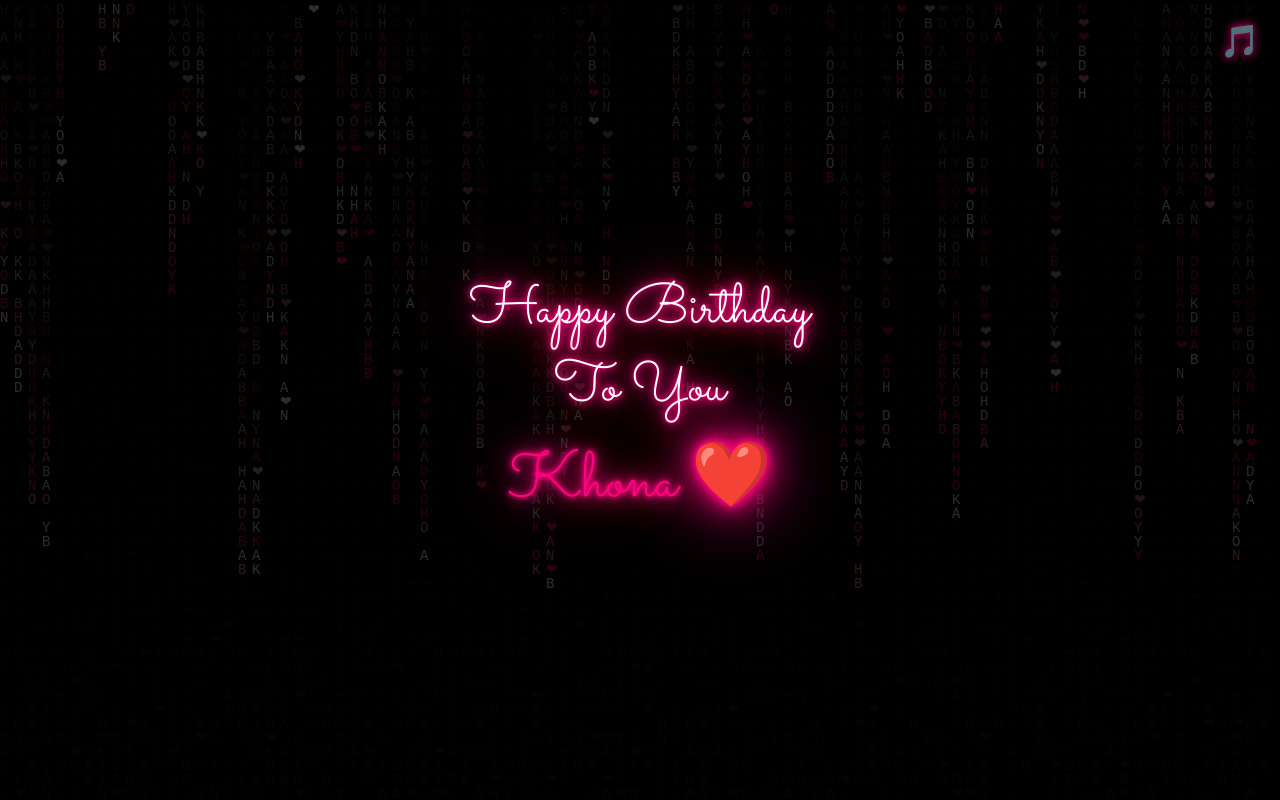
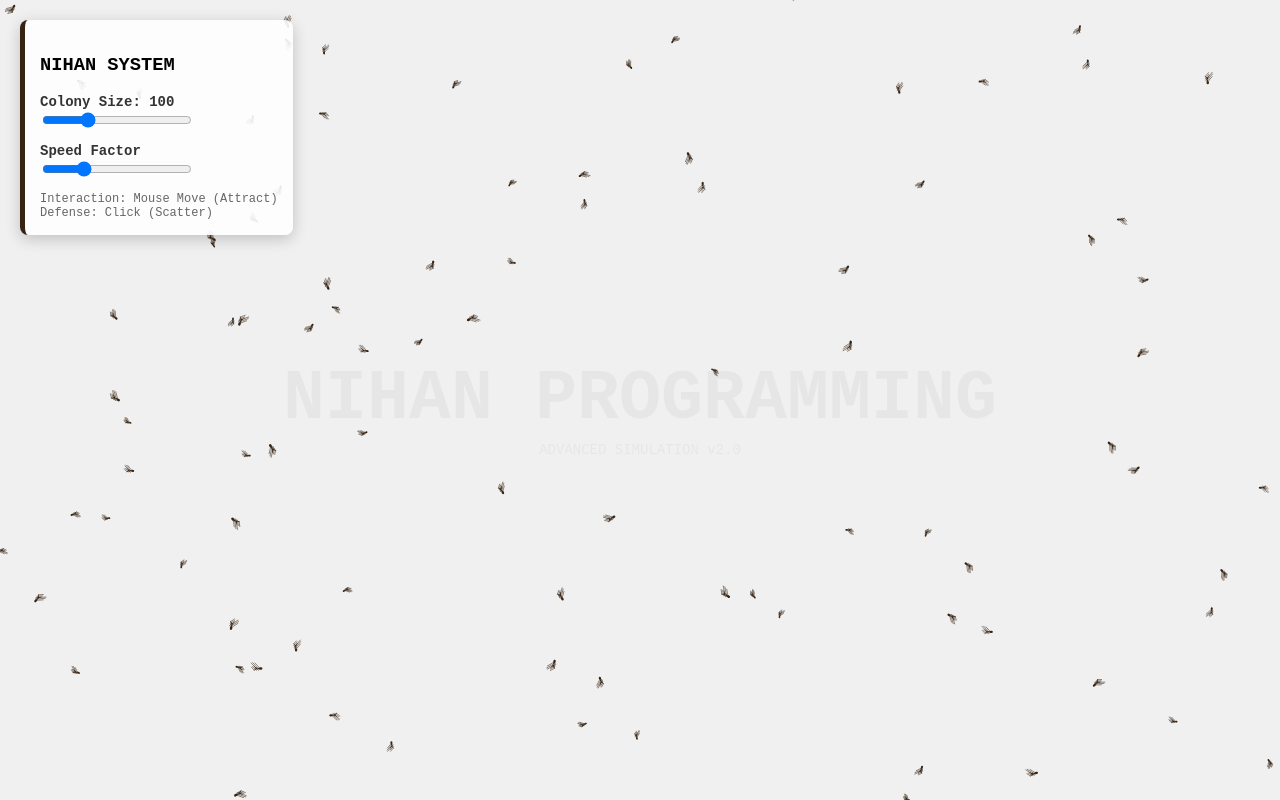
Before and after one commit to nihanalonee/khona2026, a plain HTML site: page index.html in a window 1280 px wide. Drawn offline with Linux system fonts and the light colour scheme.

Commit message:
Update index.html

```diff
--- a/index.html
+++ b/index.html
@@ -2,343 +2,290 @@
 <html lang="en">
 <head>
     <meta charset="UTF-8">
-    <meta name="viewport" content="width=device-width, initial-scale=1.0, maximum-scale=1.0, user-scalable=no">
-    <title>Happy Birthday Khona</title>
-    <link href="https://fonts.googleapis.com/css2?family=Sacramento&family=Dancing+Script:wght@700&family=Quicksand:wght@500&display=swap" rel="stylesheet">
+    <meta name="viewport" content="width=device-width, initial-scale=1.0">
+    <title>Nihan Programming - Advanced Ant System</title>
     <style>
-        /* --- 1. RESET & GLOBAL --- */
-        * { margin: 0; padding: 0; box-sizing: border-box; }
         body {
-            background-color: #000;
+            margin: 0;
             overflow: hidden;
-            font-family: 'Quicksand', sans-serif;
-            height: 100vh;
-            width: 100vw;
-            display: flex;
-            justify-content: center;
-            align-items: center;
-            color: white;
+            background-color: #f0f0f0;
+            font-family: 'Courier New', Courier, monospace;
         }
-
-        /* --- 2. MATRIX RAIN CANVAS --- */
         canvas {
-            position: fixed; top: 0; left: 0;
-            width: 100%; height: 100%;
-            z-index: 0;
-            opacity: 0.6; /* Slight fade to make text pop */
+            display: block;
         }
-
-        /* --- 3. COUNTDOWN LAYER --- */
-        #loading-layer {
-            position: fixed; top: 0; left: 0; width: 100%; height: 100%;
-            z-index: 10;
-            display: flex; justify-content: center; align-items: center;
-            flex-direction: column;
-            pointer-events: none;
+        /* UI Control Panel */
+        #controls {
+            position: absolute;
+            top: 20px;
+            left: 20px;
+            background: rgba(255, 255, 255, 0.9);
+            padding: 15px;
+            border-radius: 8px;
+            box-shadow: 0 4px 15px rgba(0,0,0,0.2);
+            border-left: 5px solid #362312;
+            user-select: none;
         }
-
-        .count-number {
-            font-family: monospace;
-            font-size: 8rem;
-            color: #fff;
-            text-shadow: 0 0 20px #ff007f; /* Neon Pink Glow */
-            animation: pulse 1s infinite;
+        .control-group {
+            margin-bottom: 10px;
         }
-
-        /* --- 4. TITLE ANIMATION (Neon Text) --- */
-        #title-layer {
-            display: none; /* Hidden Initially */
-            position: fixed; top: 0; left: 0; width: 100%; height: 100%;
-            z-index: 15;
-            flex-direction: column; justify-content: center; align-items: center;
-            background: rgba(0,0,0,0.7); /* Dim background */
+        label {
+            display: block;
+            font-size: 14px;
+            font-weight: bold;
+            color: #333;
         }
-
-        .neon-text {
-            font-family: 'Sacramento', cursive;
-            font-size: 3.5rem;
-            color: #fff;
-            text-align: center;
-            line-height: 1.4;
-            /* The Exact Pink Neon Glow */
-            text-shadow:
-                0 0 5px #ff007f,
-                0 0 10px #ff007f,
-                0 0 20px #ff007f,
-                0 0 40px #ff007f,
-                0 0 80px #ff007f;
-            animation: zoomIn 1.5s ease-out forwards;
+        input[type=range] {
+            width: 150px;
         }
-
-        .name-highlight {
-            color: #ff007f; /* Hot Pink */
-            font-size: 4rem;
-            display: block;
-            margin-top: 10px;
+        .status {
+            font-size: 12px;
+            color: #666;
+            margin-top: 5px;
         }
-
-        /* --- 5. GIFT BOX INTERACTION --- */
-        #gift-layer {
-            display: none; /* Hidden Initially */
-            position: fixed; top: 0; left: 0; width: 100%; height: 100%;
-            z-index: 20;
-            flex-direction: column; justify-content: center; align-items: center;
-            background: rgba(0,0,0,0.85); /* Darker background */
-            transition: opacity 1s;
-        }
-
-        /* CSS 3D Gift Box */
-        .gift-box-container {
-            position: relative;
-            width: 120px; height: 120px;
-            cursor: pointer;
-            animation: bounce 2s infinite;
-        }
-        .gift-box {
-            width: 100%; height: 100%;
-            background: linear-gradient(135deg, #2196f3, #1976d2); /* Blue Box like screenshot */
-            border-radius: 10px;
-            box-shadow: 0 0 30px rgba(33, 150, 243, 0.6);
-            position: relative;
-        }
-        .ribbon-v {
-            position: absolute; left: 50%; top: 0; bottom: 0;
-            width: 20px; background: #ff5252; transform: translateX(-50%);
-        }
-        .ribbon-h {
-            position: absolute; top: 50%; left: 0; right: 0;
-            height: 20px; background: #ff5252; transform: translateY(-50%);
-        }
-        .click-text {
-            margin-top: 30px;
-            color: white; font-size: 1.2rem; letter-spacing: 2px;
-            animation: blink 1.5s infinite;
-        }
-
-        /* --- 6. THE BOOK REVEAL --- */
-        #book-layer {
-            display: none; /* Hidden Initially */
-            position: relative; z-index: 30;
-            width: 90%; max-width: 750px;
-            perspective: 1500px;
-        }
-
-        .book {
-            display: flex;
-            background: #fff;
-            border-radius: 15px;
-            overflow: hidden;
-            box-shadow: 0 0 50px rgba(255, 0, 127, 0.5); /* Pink Glow Shadow */
-            animation: openBook 1.2s cubic-bezier(0.34, 1.56, 0.64, 1);
-            min-height: 450px;
-        }
-
-        .left-page {
-            flex: 1; background: #fff0f5; /* Light Pink Page */
-            padding: 20px;
-            display: flex; flex-direction: column; align-items: center; justify-content: center;
-            border-right: 2px dashed #ff80ab;
-        }
-
-        .right-page {
-            flex: 1; background: #fff;
-            padding: 30px;
-            display: flex; flex-direction: column; align-items: center; justify-content: center;
-            text-align: center;
-            position: relative;
-        }
-
-        .polaroid {
-            background: white; padding: 12px;
-            box-shadow: 0 5px 15px rgba(0,0,0,0.2);
-            transform: rotate(-3deg);
-            width: 85%;
-            margin-bottom: 15px;
-        }
-        .polaroid img { width: 100%; border-radius: 4px; }
-
-        .wish-title {
-            font-family: 'Dancing Script', cursive;
-            font-size: 2.5rem; color: #ff007f;
-            margin-bottom: 15px;
-        }
-        .wish-body {
-            color: #555; font-size: 1.1rem; line-height: 1.6;
-            font-family: 'Quicksand', sans-serif;
-        }
-
-        /* Mobile Stack */
-        @media (max-width: 600px) {
-            .book { flex-direction: column; min-height: auto; }
-            .left-page { border-right: none; border-bottom: 2px dashed #ff80ab; padding: 30px 20px; }
-            .neon-text { font-size: 2.5rem; }
-            .name-highlight { font-size: 3rem; }
-        }
-
-        /* Music Button */
-        .music-control {
-            position: fixed; top: 20px; right: 20px; z-index: 100;
-            font-size: 2rem; cursor: pointer;
-            filter: drop-shadow(0 0 5px #ff007f);
-            animation: spin 5s linear infinite;
-        }
-
-        /* Animations */
-        @keyframes pulse { 0% { transform: scale(1); opacity: 1; } 50% { transform: scale(1.1); opacity: 0.8; } 100% { transform: scale(1); opacity: 1; } }
-        @keyframes zoomIn { 0% { transform: scale(0.5); opacity: 0; } 100% { transform: scale(1); opacity: 1; } }
-        @keyframes bounce { 0%, 100% { transform: translateY(0); } 50% { transform: translateY(-15px); } }
-        @keyframes blink { 50% { opacity: 0.5; } }
-        @keyframes openBook { from { transform: scale(0); opacity: 0; } to { transform: scale(1); opacity: 1; } }
-        @keyframes spin { 100% { transform: rotate(360deg); } }
-
     </style>
 </head>
 <body>
 
-    <canvas id="matrix"></canvas>
+<div id="controls">
+    <h3>NIHAN SYSTEM</h3>
+    <div class="control-group">
+        <label>Colony Size: <span id="countVal">100</span></label>
+        <input type="range" id="antRange" min="20" max="300" value="100">
+    </div>
+    <div class="control-group">
+        <label>Speed Factor</label>
+        <input type="range" id="speedRange" min="1" max="5" step="0.1" value="2">
+    </div>
+    <div class="status">
+        Interaction: Mouse Move (Attract)<br>
+        Defense: Click (Scatter)
+    </div>
+</div>
 
-    <div id="loading-layer">
-        <div class="count-number" id="countdown">3</div>
-    </div>
+<canvas id="antCanvas"></canvas>
 
-    <div id="title-layer">
-        <div class="neon-text">
-            Happy Birthday<br>To You<br>
-            <span class="name-highlight">Khona ❤️</span>
-        </div>
-    </div>
+<script>
+    const canvas = document.getElementById('antCanvas');
+    const ctx = canvas.getContext('2d');
 
-    <div id="gift-layer">
-        <div class="gift-box-container" id="gift-btn">
-            <div class="gift-box">
-                <div class="ribbon-v"></div>
-                <div class="ribbon-h"></div>
-            </div>
-        </div>
-        <div class="click-text">Tap to start magic ✨</div>
-    </div>
+    let width, height;
 
-    <div id="book-layer">
-        <div class="book">
-            <div class="left-page">
-                <h2 style="font-family:'Dancing Script'; color:#ff007f; font-size:1.8rem;">Beautiful Moments</h2>
-                <div class="polaroid">
-                    <img src="https://media.giphy.com/media/v1.Y2lkPTc5MGI3NjExM3Z5aW12a3Z5aW12a3Z5aW12a3Z5aW12a3Z5aW12a3Z5aW12a/LpDmM2wSt6Hm5fKJVa/giphy.gif" alt="Memory">
-                </div>
-                <div style="background:#ff007f; color:white; padding:5px 15px; border-radius:15px; font-size:0.8rem; margin-top:5px;">
-                    October 21, 2026
-                </div>
-            </div>
+    // Mouse Interaction Object
+    const mouse = { x: -1000, y: -1000, active: false };
 
-            <div class="right-page">
-                <div class="wish-title">Happy Birthday!</div>
-                <p class="wish-body">
-                    Dear <b>Khona</b>,<br><br>
-                    May your day be filled with endless joy, sweet surprises, and magical moments. You deserve all the happiness in the world!
-                    <br><br>
-                    Keep Shining! ✨
-                </p>
-                <div style="font-size: 2rem; margin-top: 15px;">🎂🎁🎈</div>
-            </div>
-        </div>
-    </div>
+    // System Variables
+    let ants = [];
+    let antCount = 100;
+    let globalSpeed = 2;
+    let panicMode = false;
 
-    <div class="music-control" id="music-btn">🎵</div>
-    <audio id="bg-music" loop>
-        <source src="https://raw.githubusercontent.com/yixizhang/HTML5-Audio-Visualizer/master/audio/happy_birthday.mp3" type="audio/mp3">
-    </audio>
+    // Resize Handler
+    function resize() {
+        width = window.innerWidth;
+        height = window.innerHeight;
+        canvas.width = width;
+        canvas.height = height;
+    }
+    window.addEventListener('resize', resize);
+    resize();
 
-    <script>
-        // Use DOMContentLoaded to prevent "Stuck at 3"
-        document.addEventListener('DOMContentLoaded', () => {
+    // Mouse Listeners
+    window.addEventListener('mousemove', (e) => {
+        mouse.x = e.clientX;
+        mouse.y = e.clientY;
+        mouse.active = true;
+    });
 
-            // --- 1. SETUP ---
-            const countdownEl = document.getElementById('countdown');
-            const loadingLayer = document.getElementById('loading-layer');
-            const titleLayer = document.getElementById('title-layer');
-            const giftLayer = document.getElementById('gift-layer');
-            const bookLayer = document.getElementById('book-layer');
-            const giftBtn = document.getElementById('gift-btn');
-            const musicBtn = document.getElementById('music-btn');
-            const audio = document.getElementById('bg-music');
+    window.addEventListener('mousedown', () => {
+        panicMode = true;
+        setTimeout(() => { panicMode = false; }, 800); // Panic lasts 0.8 seconds
+    });
 
-            // --- 2. MATRIX RAIN (Pink Theme) ---
-            const canvas = document.getElementById('matrix');
-            const ctx = canvas.getContext('2d');
+    // UI Listeners
+    const antRange = document.getElementById('antRange');
+    const speedRange = document.getElementById('speedRange');
+    const countVal = document.getElementById('countVal');
 
-            function resize() { canvas.width = window.innerWidth; canvas.height = window.innerHeight; }
-            window.addEventListener('resize', resize); resize();
+    antRange.addEventListener('input', (e) => {
+        antCount = parseInt(e.target.value);
+        countVal.innerText = antCount;
+        initAnts();
+    });
 
-            const chars = "KHONA❤️BDAY";
-            const fontSize = 14;
-            const columns = canvas.width / fontSize;
-            const drops = Array(Math.floor(columns)).fill(1);
+    speedRange.addEventListener('input', (e) => {
+        globalSpeed = parseFloat(e.target.value);
+    });
 
-            function draw() {
-                ctx.fillStyle = 'rgba(0, 0, 0, 0.05)';
-                ctx.fillRect(0, 0, canvas.width, canvas.height);
-                ctx.font = fontSize + 'px monospace';
+    // --- The Advanced Ant Class ---
+    class Ant {
+        constructor() {
+            this.reset();
+        }
 
-                for(let i=0; i<drops.length; i++) {
-                    const text = chars[Math.floor(Math.random()*chars.length)];
-                    // Mix of Pink, Hot Pink, and White
-                    const colors = ['#ff007f', '#ff80ab', '#ffffff'];
-                    ctx.fillStyle = colors[Math.floor(Math.random() * colors.length)];
+        reset() {
+            this.x = Math.random() * width;
+            this.y = Math.random() * height;
+            this.angle = Math.random() * Math.PI * 2;
+            this.size = Math.random() * 0.4 + 0.6; // Scale
+            this.baseSpeed = Math.random() * 0.5 + 0.5;
+            this.walkCycle = Math.random() * 10; // For leg animation
+            this.turnSpeed = 0.1;
+        }
 
-                    ctx.fillText(text, i*fontSize, drops[i]*fontSize);
-                    if(drops[i]*fontSize > canvas.height && Math.random() > 0.975) drops[i] = 0;
-                    drops[i]++;
+        update() {
+            let targetAngle = this.angle;
+            let speedMultiplier = 1;
+
+            // 1. Interaction Logic (Mouse)
+            if (mouse.active) {
+                const dx = mouse.x - this.x;
+                const dy = mouse.y - this.y;
+                const dist = Math.sqrt(dx*dx + dy*dy);
+
+                if (panicMode && dist < 300) {
+                    // SCATTER: Run away from mouse
+                    targetAngle = Math.atan2(dy, dx) + Math.PI; // Opposite direction
+                    speedMultiplier = 4; // Run fast
+                    this.turnSpeed = 0.5;
+                }
+                else if (dist < 400 && !panicMode) {
+                    // ATTRACT: Swarm towards mouse (with some randomness)
+                    targetAngle = Math.atan2(dy, dx);
+                    speedMultiplier = 1.5;
+                    this.turnSpeed = 0.15;
                 }
             }
-            setInterval(draw, 50);
 
-            // --- 3. COUNTDOWN LOGIC ---
-            let count = 3;
-            const timer = setInterval(() => {
-                count--;
-                if(count > 0) {
-                    countdownEl.innerText = count;
-                } else {
-                    clearInterval(timer);
-                    // Step 1: Hide Countdown
-                    loadingLayer.style.display = 'none';
+            // 2. Smooth Steering (Turn towards target)
+            // Determine the shortest rotation direction
+            let diff = targetAngle - this.angle;
+            while (diff < -Math.PI) diff += Math.PI * 2;
+            while (diff > Math.PI) diff -= Math.PI * 2;
 
-                    // Step 2: Show Title (Neon Text)
-                    titleLayer.style.display = 'flex';
+            // Add randomness (Ants are jittery)
+            diff += (Math.random() - 0.5) * 0.5;
 
-                    // Step 3: Wait 3 seconds, then show Gift
-                    setTimeout(() => {
-                        titleLayer.style.opacity = '0'; // Fade out title
-                        setTimeout(() => {
-                            titleLayer.style.display = 'none';
-                            giftLayer.style.display = 'flex'; // Show Gift
-                        }, 500);
-                    }, 3000);
-                }
-            }, 1000);
+            this.angle += diff * this.turnSpeed;
 
-            // --- 4. INTERACTION ---
-            giftBtn.addEventListener('click', () => {
-                // Play Audio
-                audio.play().catch(e => console.log("Audio blocked"));
+            // 3. Move
+            const currentSpeed = this.baseSpeed * globalSpeed * speedMultiplier;
+            this.x += Math.cos(this.angle) * currentSpeed;
+            this.y += Math.sin(this.angle) * currentSpeed;
 
-                // Hide Gift
-                giftLayer.style.opacity = '0';
-                setTimeout(() => {
-                    giftLayer.style.display = 'none';
+            // 4. Update Walk Cycle (Leg animation speed depends on movement speed)
+            this.walkCycle += currentSpeed * 0.5;
 
-                    // Show Book
-                    bookLayer.style.display = 'block';
-                }, 500);
-            });
+            // 5. Screen Wrapping
+            if (this.x < -20) this.x = width + 20;
+            if (this.x > width + 20) this.x = -20;
+            if (this.y < -20) this.y = height + 20;
+            if (this.y > height + 20) this.y = -20;
+        }
 
-            // Music Toggle
-            musicBtn.addEventListener('click', () => {
-                if(audio.paused) audio.play();
-                else audio.pause();
-            });
+        draw() {
+            ctx.save();
+            ctx.translate(this.x, this.y);
+            ctx.rotate(this.angle);
 
+            const s = this.size;
+            ctx.fillStyle = "#362312";
+            ctx.strokeStyle = "#362312";
+            ctx.lineWidth = 0.5;
+            ctx.lineCap = "round";
+
+            // --- Animated Legs ---
+            // We use sin/cos of walkCycle to oscillate legs
+            const legOffset = Math.sin(this.walkCycle) * 0.2;
+            const legOffset2 = Math.cos(this.walkCycle) * 0.2;
+
+            const legLen = 4 * s;
+
+            // Leg Group 1 (Front-Right, Mid-Left, Back-Right)
+            this.drawLeg(1.5*s, 2*s, legLen, -0.5 + legOffset);  // Front R
+            this.drawLeg(-0.5*s, -2*s, legLen, 0 + legOffset);   // Mid L
+            this.drawLeg(-2.5*s, 2*s, legLen, 0.5 + legOffset);  // Back R
+
+            // Leg Group 2 (Front-Left, Mid-Right, Back-Left)
+            this.drawLeg(1.5*s, -2*s, legLen, -0.5 + legOffset2); // Front L
+            this.drawLeg(-0.5*s, 2*s, legLen, 0 + legOffset2);    // Mid R
+            this.drawLeg(-2.5*s, -2*s, legLen, 0.5 + legOffset2); // Back L
+
+            // --- Body Segments ---
+            ctx.beginPath();
+            ctx.arc(1.5 * s, 0, 0.9 * s, 0, Math.PI * 2); // Head
+            ctx.arc(-0.5 * s, 0, 0.8 * s, 0, Math.PI * 2); // Thorax
+            ctx.ellipse(-3 * s, 0, 1.8 * s, 1.3 * s, 0, 0, Math.PI * 2); // Abdomen
+            ctx.fill();
+
+            // Antennae
+            ctx.beginPath();
+            ctx.moveTo(2*s, 0.5*s); ctx.lineTo(4*s, 2*s);
+            ctx.moveTo(2*s, -0.5*s); ctx.lineTo(4*s, -2*s);
+            ctx.stroke();
+
+            ctx.restore();
+        }
+
+        drawLeg(x, y, len, angleOffset) {
+            // Helper to draw a jointed leg
+            ctx.beginPath();
+            ctx.moveTo(x, 0);
+
+            // Knee position
+            const kneeX = x + (y > 0 ? 2 : 2);
+            const kneeY = y;
+
+            ctx.lineTo(kneeX, kneeY);
+
+            // Foot position (Adding movement)
+            const footX = kneeX + len * Math.cos(angleOffset);
+            const footY = kneeY + len * Math.sin(Math.PI/2 + angleOffset * (y>0?1:-1));
+
+            ctx.lineTo(footX, footY);
+            ctx.stroke();
+        }
+    }
+
+    // --- Initialization & Loop ---
+    function initAnts() {
+        ants = [];
+        for (let i = 0; i < antCount; i++) {
+            ants.push(new Ant());
+        }
+    }
+
+    function drawWatermark() {
+        ctx.save();
+        ctx.translate(width / 2, height / 2);
+        ctx.font = "900 70px Courier New";
+        ctx.fillStyle = "rgba(0, 0, 0, 0.04)";
+        ctx.textAlign = "center";
+        ctx.textBaseline = "middle";
+        ctx.fillText("NIHAN PROGRAMMING", 0, 0);
+
+        ctx.font = "14px Courier New";
+        ctx.fillText("ADVANCED SIMULATION v2.0", 0, 50);
+        ctx.restore();
+    }
+
+    function animate() {
+        ctx.clearRect(0, 0, width, height);
+
+        drawWatermark();
+
+        ants.forEach(ant => {
+            ant.update();
+            ant.draw();
         });
-    </script>
+
+        requestAnimationFrame(animate);
+    }
+
+    initAnts();
+    animate();
+
+</script>
+
 </body>
 </html>
```
